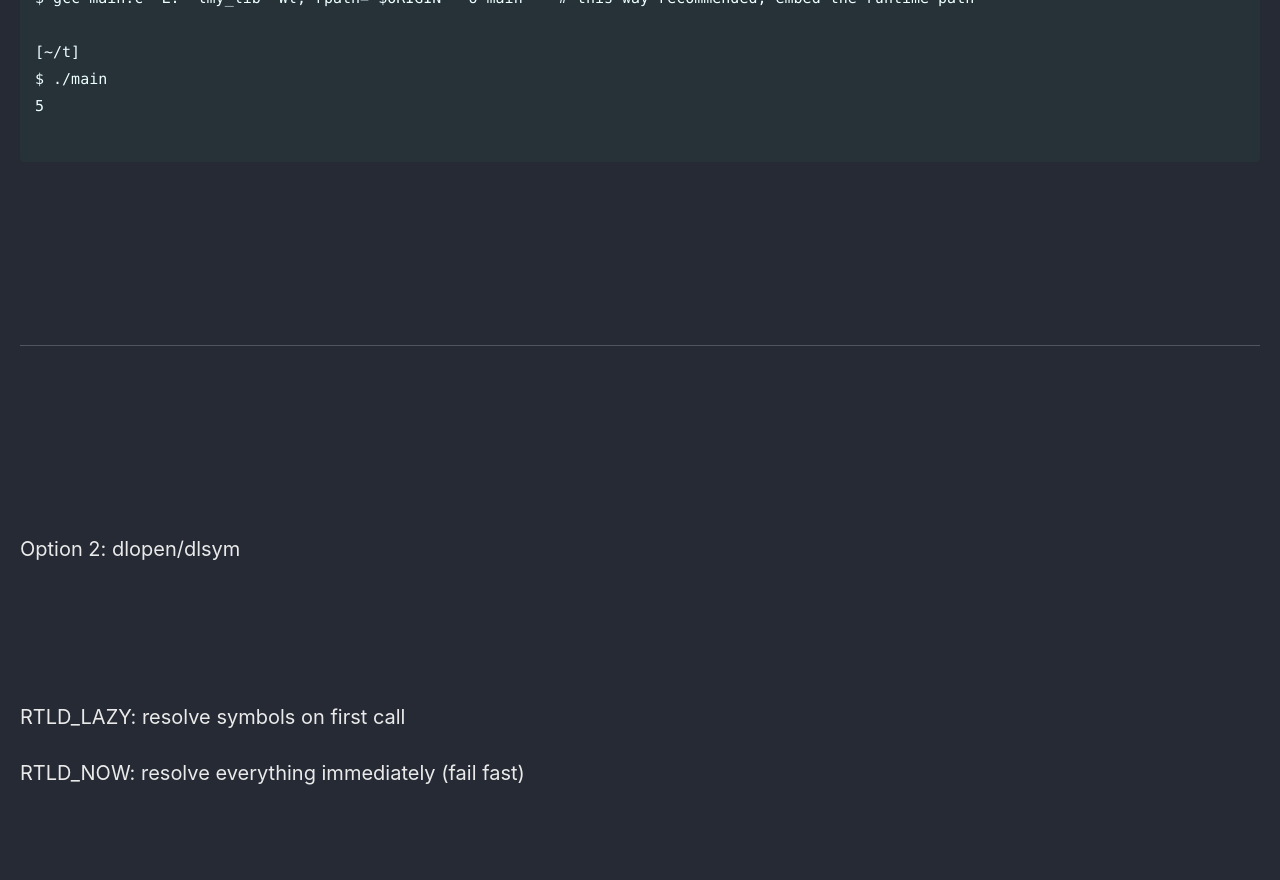
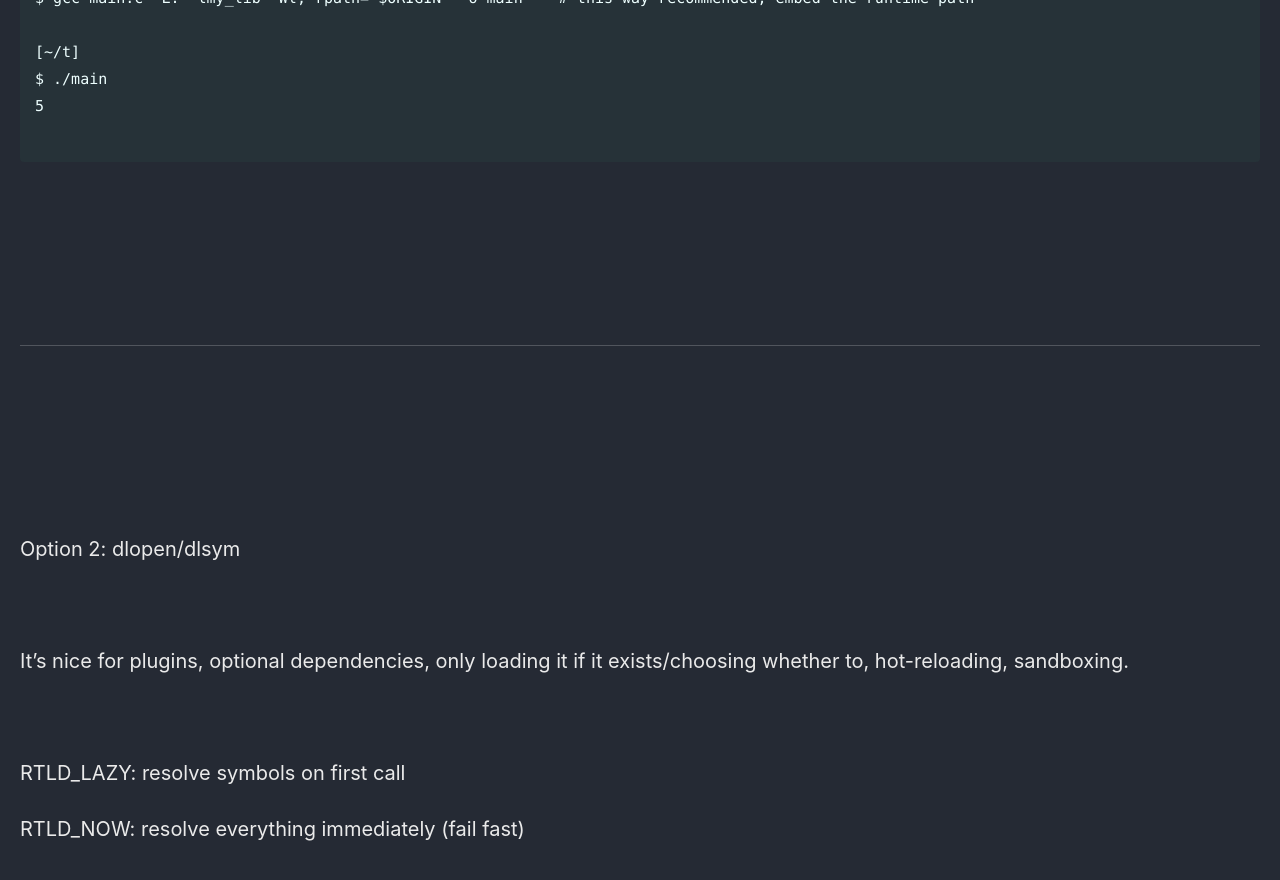
Before and after one commit to Connor-McCartney/Connor-McCartney.github.io, a Jekyll site: the page built from _pages/misc/C.md, in a window 1280 px wide and 900 px high, scrolled down 21316 px. Shown: the top 880 px of the window. Built offline with Jekyll 4.4.1, drawn with Linux system fonts in a browser that asks for light colours; cached includes are drawn as plain includes; before the commit the page ends 22160 px from its top, so only the background shows below that.

Commit message:
Update C.md

```diff
--- a/_pages/misc/C.md
+++ b/_pages/misc/C.md
@@ -881,7 +881,7 @@ Option 2: dlopen/dlsym
 
 <br>
 
-
+It's nice for plugins, optional dependencies, only loading it if it exists/choosing whether to, hot-reloading, sandboxing.
 
 
 
```
